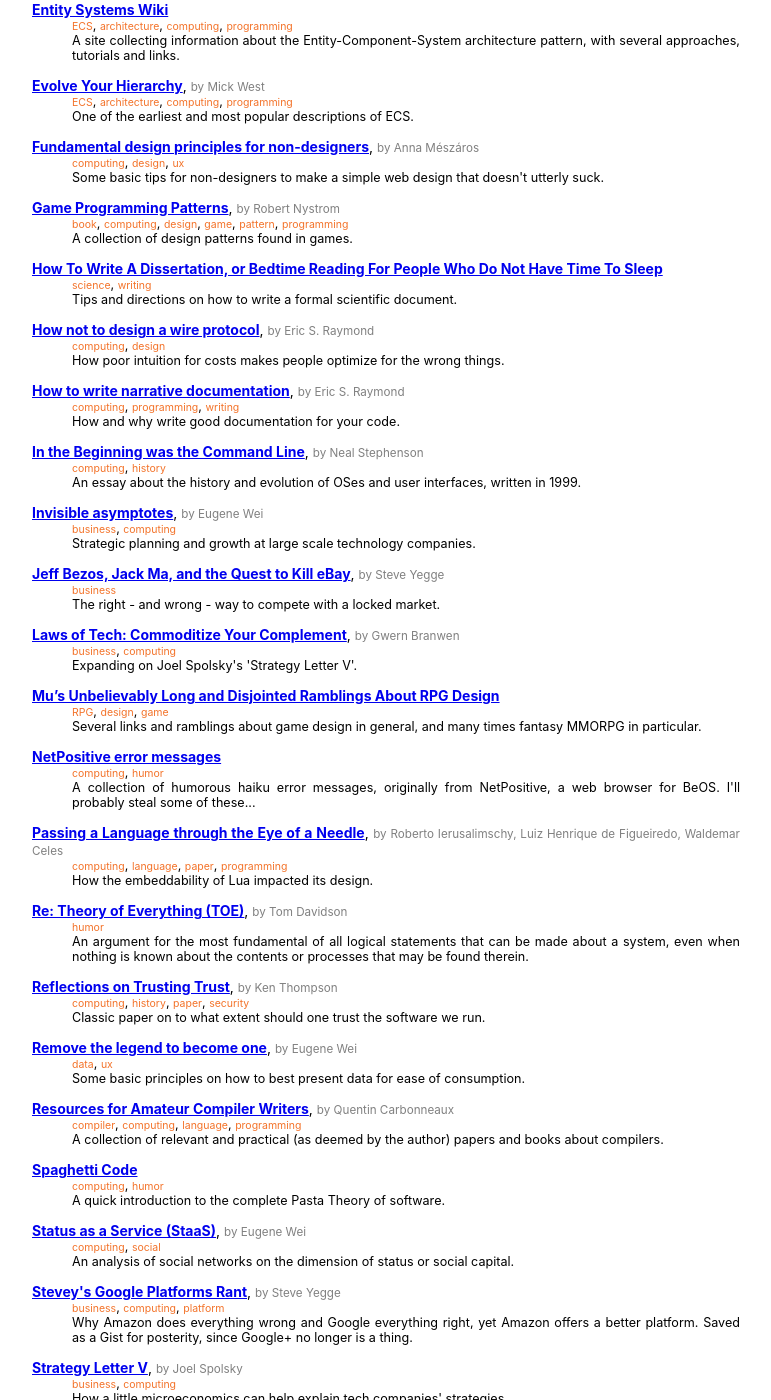
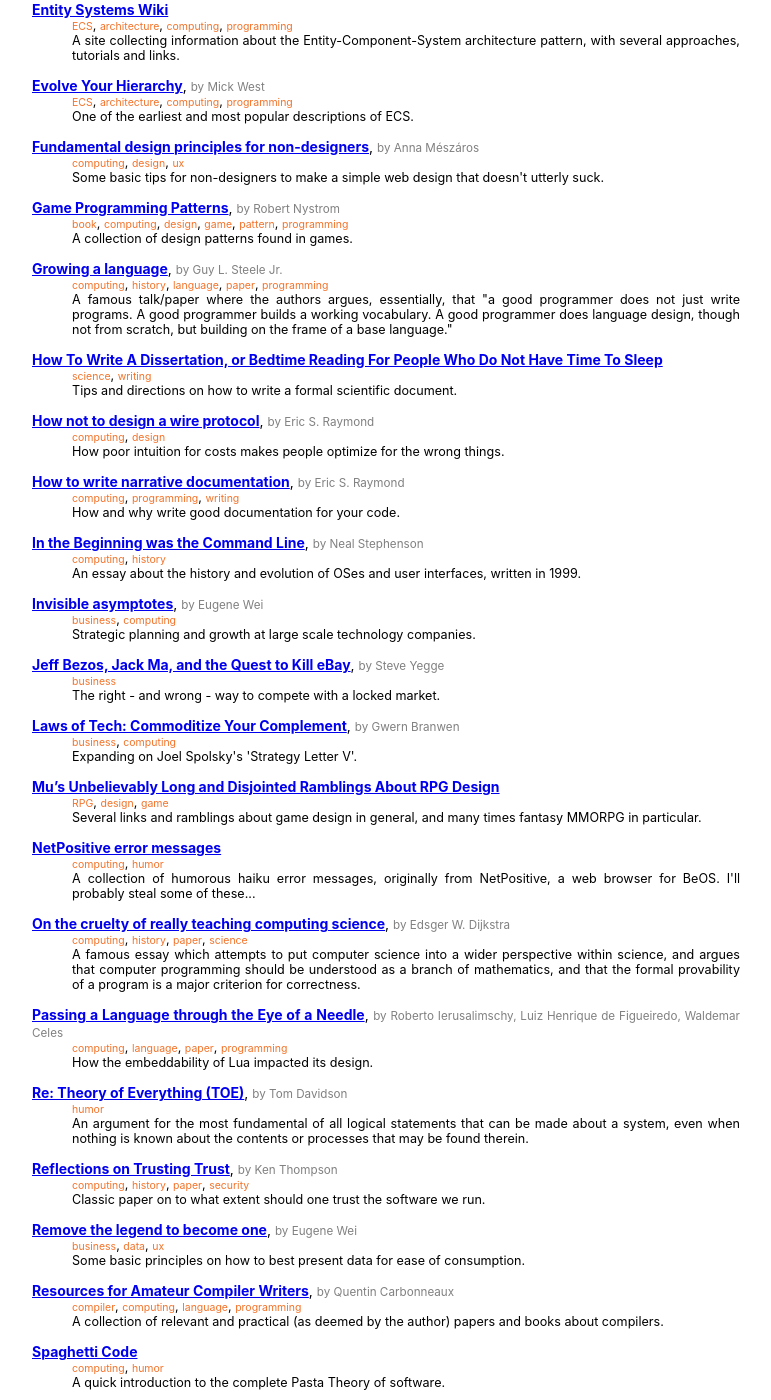
Before and after one commit to hanjos/hanjos.github.io, a Jekyll site: the page built from bookmarks.md, in a window 1280 px wide and 1400 px high, scrolled down 1082 px. Shown: the whole window, without its empty margins (322-1093 px from the left). Built offline with Jekyll 4.4.1, drawn with Linux system fonts in a browser that asks for light colours; some of the changed text lies outside the part shown.

Commit message:
Mais atalhos.

```diff
--- a/_data/bookmarks.yml
+++ b/_data/bookmarks.yml
@@ -135,7 +135,7 @@
   title: Status as a Service (StaaS)
   authors: Eugene Wei
   description: An analysis of social networks on the dimension of status or social capital.
-  tags: ['computing', 'social']
+  tags: ['business', 'computing', 'social']
 - url: http://esr.ibiblio.org/?p=8254
   title: How not to design a wire protocol
   authors: Eric S. Raymond
@@ -145,7 +145,7 @@
   title: Remove the legend to become one
   authors: Eugene Wei
   description: Some basic principles on how to best present data for ease of consumption.
-  tags: ['data', 'ux']
+  tags: ['business', 'data', 'ux']
 - url: https://www.eugenewei.com/blog/2018/5/21/invisible-asymptotes
   title: Invisible asymptotes
   authors: Eugene Wei
@@ -214,3 +214,13 @@
   authors: [Harold Abelson, Gerald Jay Sussman, Julie Sussman]
   description: The second edition of MIT's classic introductory programming course, when they still used Scheme instead of Python.
   tags: ['book', 'computing', 'programming']
+- url: https://www.cs.utexas.edu/~EWD/transcriptions/EWD10xx/EWD1036.html
+  title: On the cruelty of really teaching computing science
+  authors: Edsger W. Dijkstra
+  description: A famous essay which attempts to put computer science into a wider perspective within science, and argues that computer programming should be understood as a branch of mathematics, and that the formal provability of a program is a major criterion for correctness.
+  tags: ['computing', 'history', 'paper', 'science']
+- url: https://www.cs.virginia.edu/~evans/cs655/readings/steele.pdf
+  title: Growing a language
+  authors: Guy L. Steele Jr.
+  description: A famous talk/paper where the authors argues, essentially, that "a good programmer does not just write programs. A good programmer builds a working vocabulary. A good programmer does language design, though not from scratch, but building on the frame of a base language."
+  tags: ['computing', 'history', 'language', 'paper', 'programming']
```
